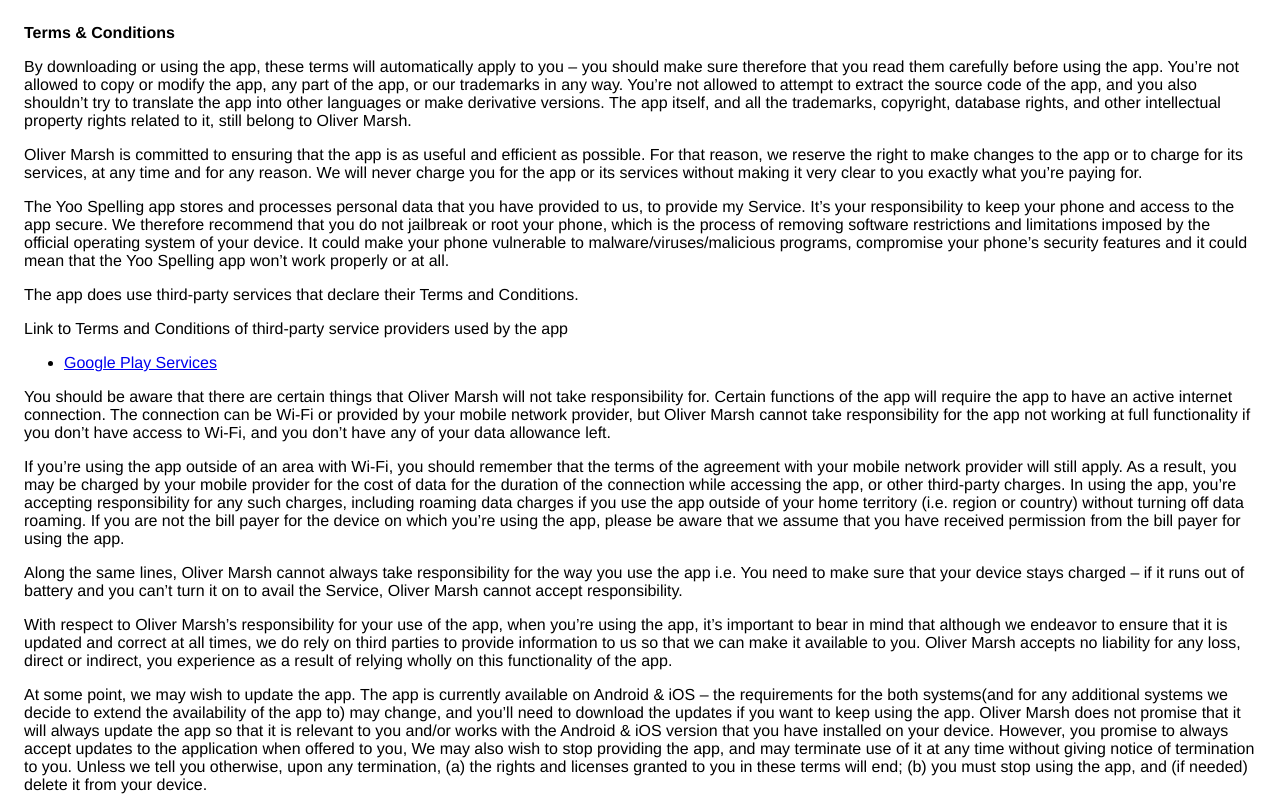
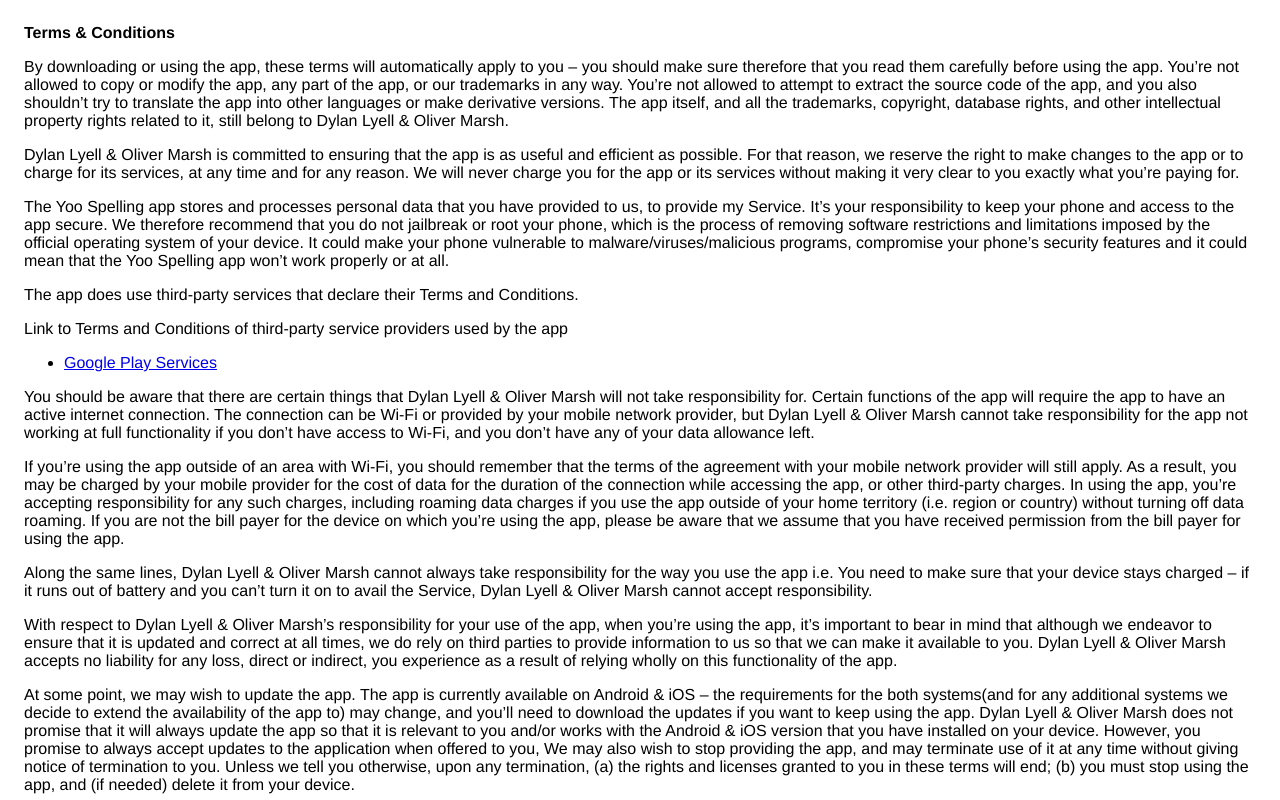
Before and after one commit to YooSpellingApp/yoospellingapp.github.io, a plain HTML site: page termsconditions.html in a window 1280 px wide. Shown: the top 800 px of the page. Drawn offline with Linux system fonts and the light colour scheme.

Commit message:
changed name

```diff
--- a/termsconditions.html
+++ b/termsconditions.html
@@ -17,9 +17,9 @@
                   to translate the app into other languages or make derivative
                   versions. The app itself, and all the trademarks, copyright,
                   database rights, and other intellectual property rights related
-                  to it, still belong to Oliver Marsh.
+                  to it, still belong to Dylan Lyell &amp; Oliver Marsh.
                 </p> <p>
-                  Oliver Marsh is committed to ensuring that the app is
+                  Dylan Lyell &amp; Oliver Marsh is committed to ensuring that the app is
                   as useful and efficient as possible. For that reason, we
                   reserve the right to make changes to the app or to charge for
                   its services, at any time and for any reason. We will never
@@ -44,10 +44,10 @@
                     providers used by the app
                   </p> <ul><li><a href="https://policies.google.com/terms" target="_blank" rel="noopener noreferrer">Google Play Services</a></li><!----><!----><!----><!----><!----><!----><!----><!----><!----><!----><!----><!----><!----><!----><!----><!----><!----><!----><!----><!----><!----><!----><!----><!----><!----><!----><!----><!----></ul></div> <p>
                   You should be aware that there are certain things that
-                  Oliver Marsh will not take responsibility for. Certain
+                  Dylan Lyell &amp; Oliver Marsh will not take responsibility for. Certain
                   functions of the app will require the app to have an active
                   internet connection. The connection can be Wi-Fi or provided
-                  by your mobile network provider, but Oliver Marsh
+                  by your mobile network provider, but Dylan Lyell &amp; Oliver Marsh
                   cannot take responsibility for the app not working at full
                   functionality if you don’t have access to Wi-Fi, and you don’t
                   have any of your data allowance left.
@@ -65,18 +65,18 @@
                   using the app, please be aware that we assume that you have
                   received permission from the bill payer for using the app.
                 </p> <p>
-                  Along the same lines, Oliver Marsh cannot always take
+                  Along the same lines, Dylan Lyell &amp; Oliver Marsh cannot always take
                   responsibility for the way you use the app i.e. You need to
                   make sure that your device stays charged – if it runs out of
                   battery and you can’t turn it on to avail the Service,
-                  Oliver Marsh cannot accept responsibility.
+                  Dylan Lyell &amp; Oliver Marsh cannot accept responsibility.
                 </p> <p>
-                  With respect to Oliver Marsh’s responsibility for your
+                  With respect to Dylan Lyell &amp; Oliver Marsh’s responsibility for your
                   use of the app, when you’re using the app, it’s important to
                   bear in mind that although we endeavor to ensure that it is
                   updated and correct at all times, we do rely on third parties
                   to provide information to us so that we can make it available
-                  to you. Oliver Marsh accepts no liability for any
+                  to you. Dylan Lyell &amp; Oliver Marsh accepts no liability for any
                   loss, direct or indirect, you experience as a result of
                   relying wholly on this functionality of the app.
                 </p> <p>
@@ -85,7 +85,7 @@
                   both systems(and for any additional systems we
                   decide to extend the availability of the app to) may change,
                   and you’ll need to download the updates if you want to keep
-                  using the app. Oliver Marsh does not promise that it
+                  using the app. Dylan Lyell &amp; Oliver Marsh does not promise that it
                   will always update the app so that it is relevant to you
                   and/or works with the Android &amp; iOS version that you have
                   installed on your device. However, you promise to always
```
Also changed, not shown: privacyPolicy.html (+2 -2 lines).
